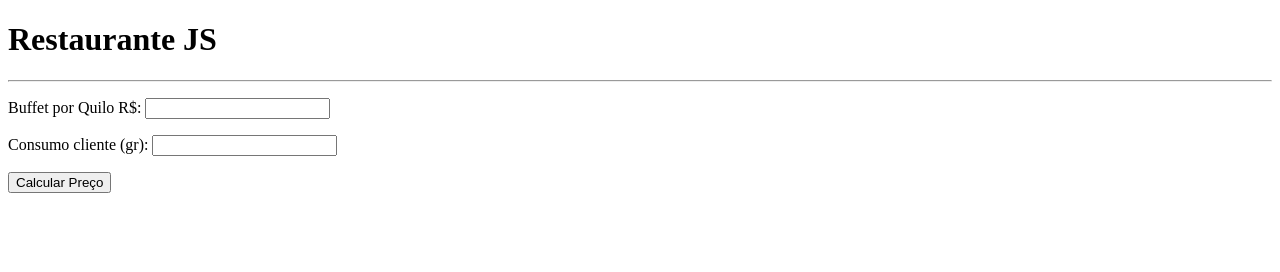
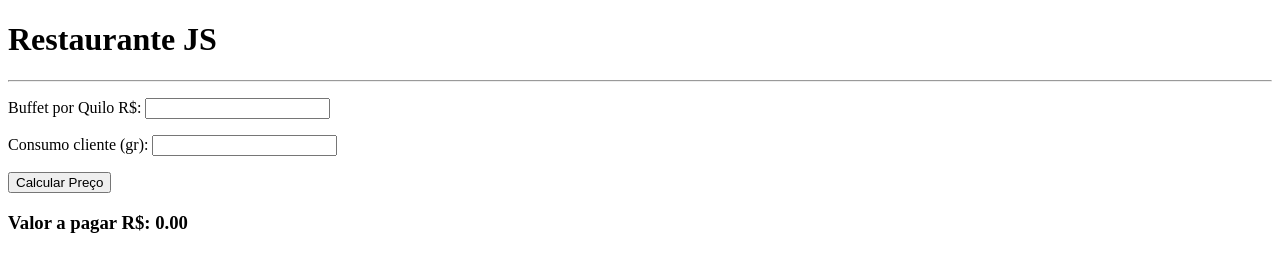
Before and after one commit to viitorfernandess/Estudo-Logica-de-Programacao, a plain HTML site: page exercicio-07/index.html in a window 1280 px wide. Both pictures are taken after a click on the button "Calcular Preço". Drawn offline with Linux system fonts and the light colour scheme.

Commit message:
Cálculo buffet restaurante

```diff
--- a/exercicio-07/index.js
+++ b/exercicio-07/index.js
@@ -0,0 +1,22 @@
+function calcularPreco() {
+    // Cria referência aos elementos da página
+    var inQuilo = document.getElementById("inQuilo")
+    var inConsumo = document.getElementById("inConsumo")
+    var outValor = document.getElementById("outValor")
+
+    // Obtém os conteúdos dos campos de entrada
+    var quilo = Number(inQuilo.value)
+    var consumo = Number(inConsumo.value)
+
+    // Calcula o valor a ser pago
+    var valor = (quilo / 1000) * consumo
+
+    // Altera o conteúdo da linha de resposta
+    outValor.textContent = "Valor a pagar R$: " + valor.toFixed(2)
+}
+
+// Cria referência ao elemento btCalcular
+var btCalcular = document.getElementById("btCalcular")
+
+// Registra um evento associado ao botão para carregar uma função
+btCalcular.addEventListener("click", calcularPreco )
```
Also changed, not shown: exercicio-07/index.html (+1 -1 lines).
